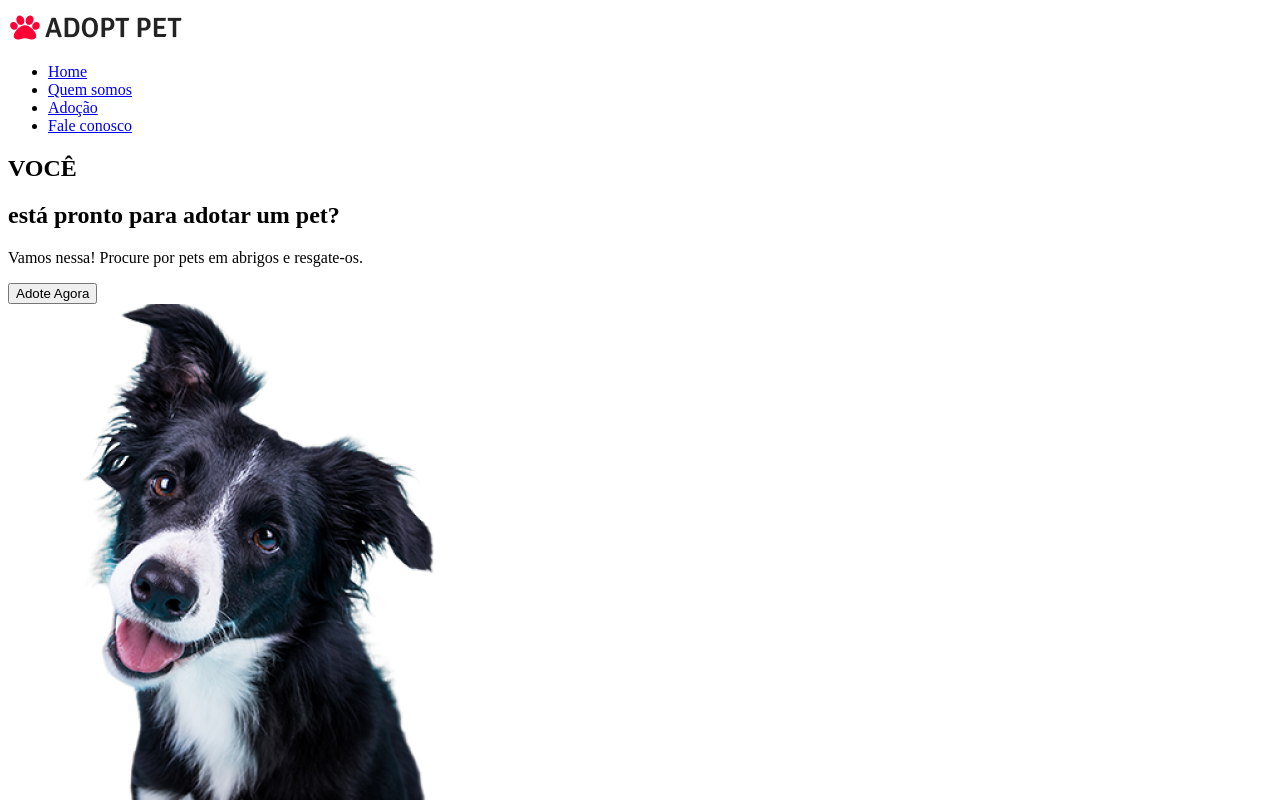
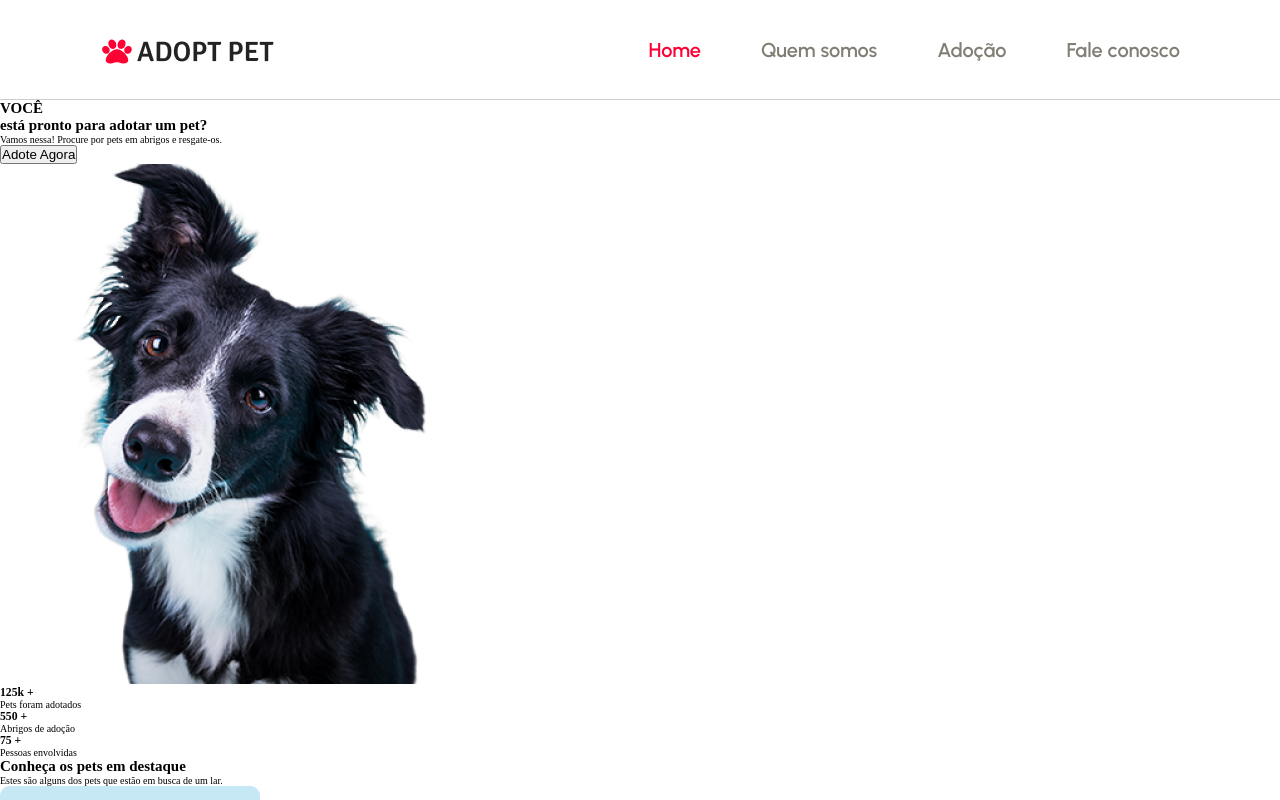
Before and after one commit to danniel-rodrigues/adote-um-pet, a plain HTML site: page index.html in a window 1280 px wide. Shown: the top 800 px of the page. Drawn offline with Linux system fonts and the light colour scheme.

Commit message:
estilo do header aplicado

```diff
--- a/index.html
+++ b/index.html
@@ -4,12 +4,16 @@
     <meta charset="UTF-8">
     <meta name="viewport" content="width=device-width, initial-scale=1.0">
     <title>Adote um Pet</title>
+    <link rel="stylesheet" href="style.css">
+    <link rel="preconnect" href="https://fonts.googleapis.com">
+    <link rel="preconnect" href="https://fonts.gstatic.com" crossorigin>
+    <link href="https://fonts.googleapis.com/css2?family=Urbanist:ital,wght@0,100..900;1,100..900&display=swap" rel="stylesheet">
 </head>
 <body>
     <header>
         <img src="assets/logo_adote_um_pet.png" alt="Logo da campanha Adote um pet.">
         <ul>
-            <li><a href="#">Home</a></li>
+            <li><a href="#" class="selected">Home</a></li>
             <li><a href="#">Quem somos</a></li>
             <li><a href="#">Adoção</a></li>
             <li><a href="#">Fale conosco</a></li>
--- a/style.css
+++ b/style.css
@@ -0,0 +1,41 @@
+* {
+    margin: 0;
+    padding: 0;
+    box-sizing: border-box;
+    -webkit-font-smoothing: antialiased;
+    -moz-osx-font-smoothing: grayscale;
+}
+
+:root {
+    font-size: 62.5%; /* 1 rem = 10px */
+}
+
+header {
+    display: flex;
+    align-items: center;
+    justify-content: space-between;
+    height: 10rem;
+    border-bottom: 1px solid #cecece;
+    font-family: "Urbanist", sans-serif;
+    font-weight: 600; /*Semi Bold*/
+    font-size: 2rem;
+    padding: 0 10rem 0 10rem;
+}
+
+header ul {
+    display: inline-flex;
+    list-style: none;
+}
+
+header ul li:not(:last-child) {
+    margin-right: 6rem;
+}
+
+header a {
+    text-decoration: none;
+    color: #817f75;
+}
+
+.selected {
+    color: #ff0035;
+}
```
